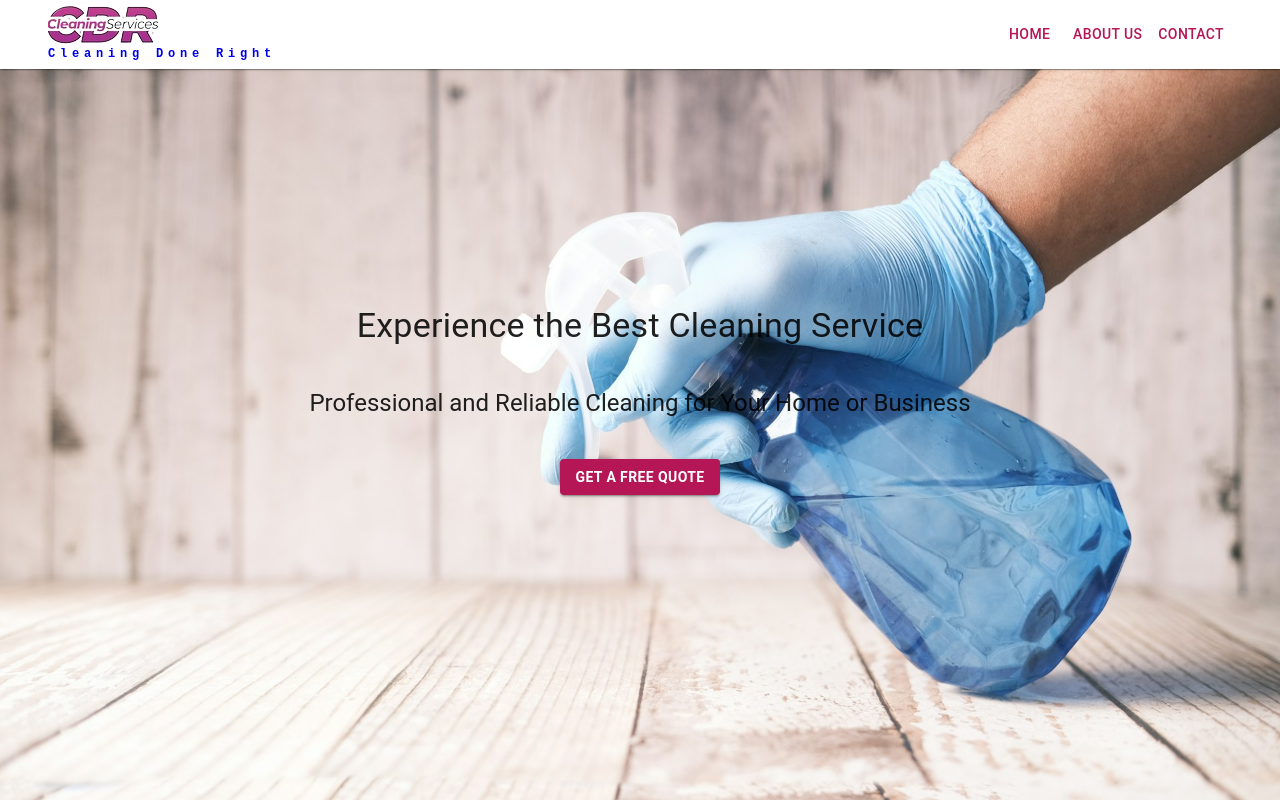
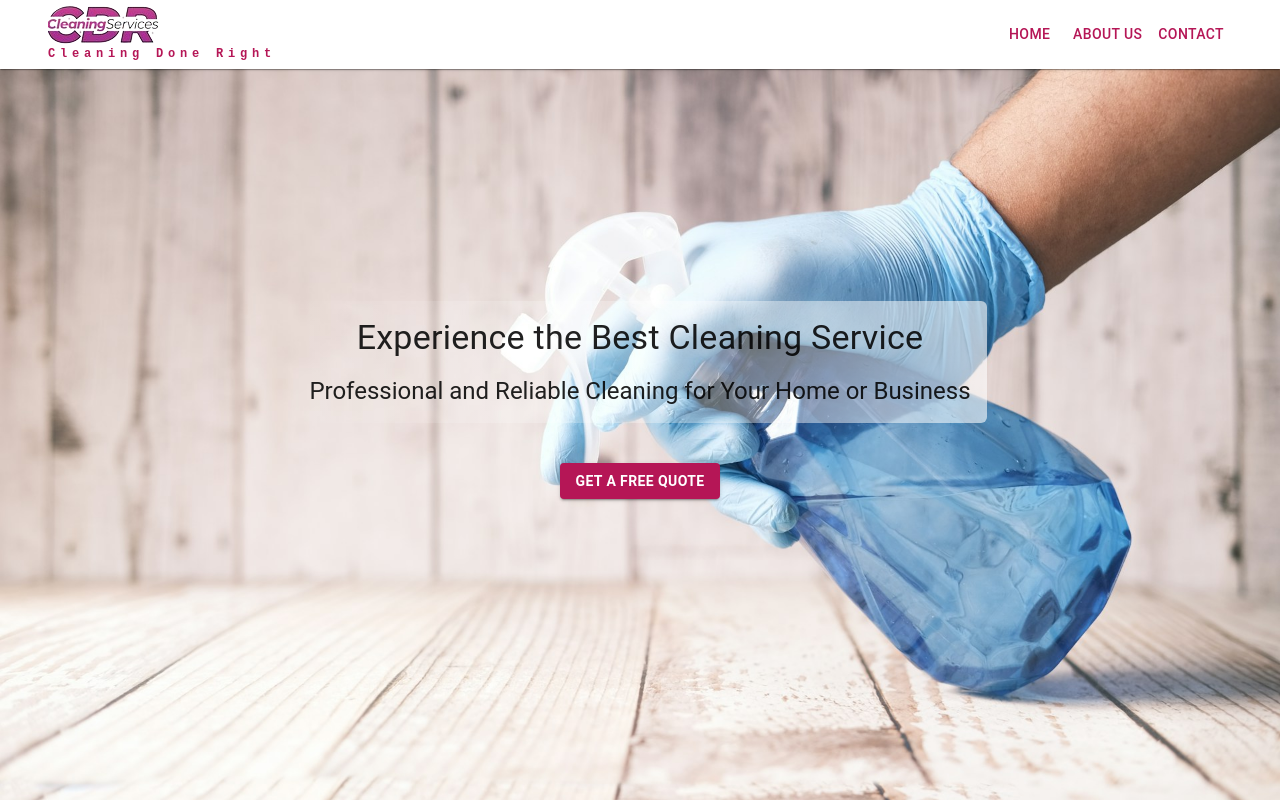
Before and after one commit to nhope123/cdr-cleaning, a React (Vite) app: page / in a window 1280 px wide. Shown: the top 802 px of the page. Built offline with nearby package versions, Linux system fonts and the light colour scheme.

Commit message:
update logo

```diff
--- a/src/components/Content/Hero.tsx
+++ b/src/components/Content/Hero.tsx
@@ -23,8 +23,19 @@ const buttonSx: SxProps<Theme> = {
   fontWeight: 700,
   "&:hover": {
     backgroundColor: "primary.light",
+  },
+};
 
-  },
+const textContainerSx: SxProps<Theme> = {
+  display: "flex",
+  flexDirection: "column",
+  gap: 2,
+
+  borderRadius: 1.5,
+  backgroundColor: "rgba(255, 255, 255, 0.5)",
+  background: "linear-gradient(to right, rgba(255, 255, 255, 0.0), rgba(255, 255, 255, 0.6))",
+  // opacity: 0.2,
+  p: 2,
 };
 
 const HEADLINE = "Experience the Best Cleaning Service";
@@ -34,8 +45,10 @@ const QUOTE = "Get a Free Quote";
 
 const Hero: React.FC = () => (
   <Box id="Home" sx={containerSx}>
+    <Box sx={textContainerSx}>
     <Typography textAlign="center" variant="h4">{HEADLINE}</Typography>
     <Typography textAlign="center" variant="h5">{SUB_HEADLINE}</Typography>
+    </Box>
     <Button variant="contained" sx={buttonSx} onClick={() => {
       window.location.href = "#Contact";
     }}>
--- a/src/components/Header/Logo.tsx
+++ b/src/components/Header/Logo.tsx
@@ -9,10 +9,7 @@ const containerSx: SxProps<Theme> = {
   flexDirection: "column",
   justifyContent: "flex-start",
   textDecoration: "none",
-  '& > a': {
-    color: "primary.main",
-    textDecoration: "none",
-  },
+  color: "primary.main",
 };
 
 const textSx: SxProps<Theme> = {
```
